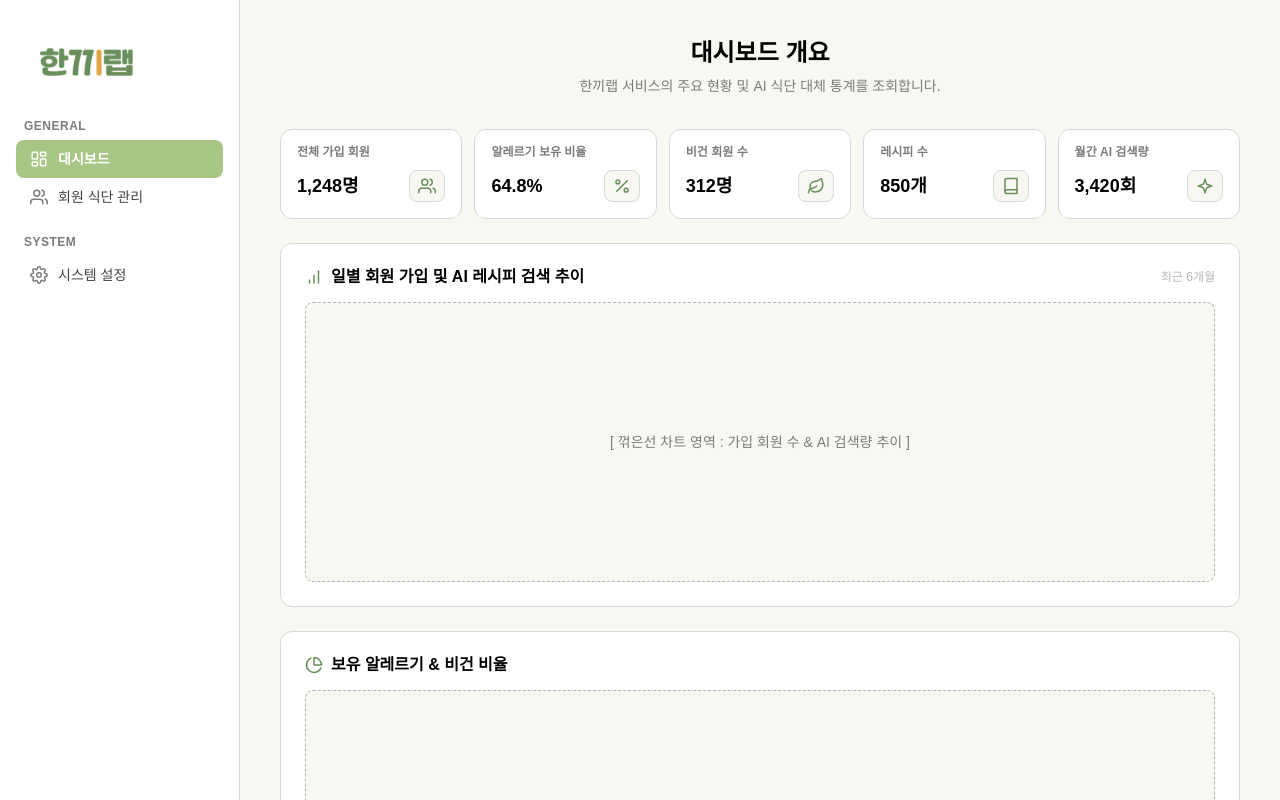
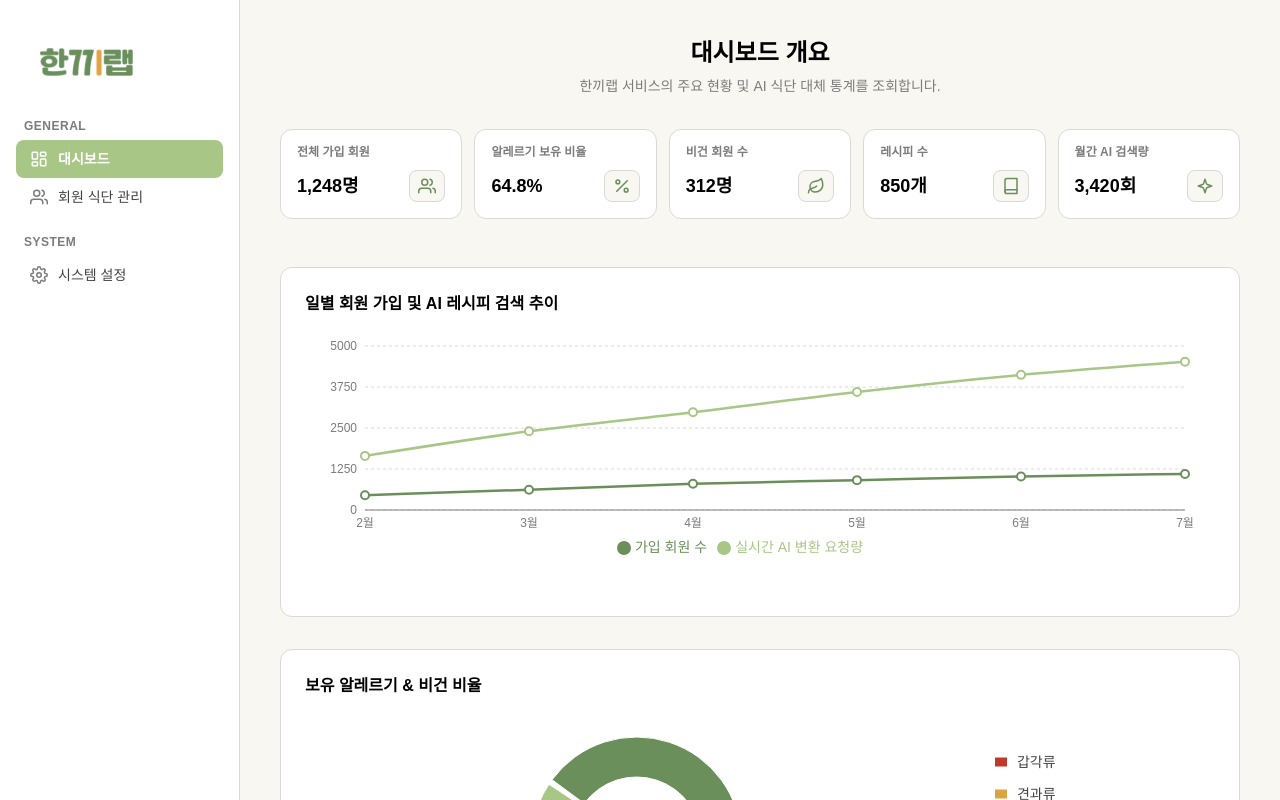
Before and after one commit to casperjwk/EST_FE_13_3nd_project, a React (Vite) app: page /admin in a window 1280 px wide. Shown: the top 800 px of the page. Built offline with nearby package versions, Linux system fonts and the light colour scheme; a web font is replaced by a local one.

Commit message:
feat: 대시보드 차트 생성

```diff
--- a/package.json
+++ b/package.json
@@ -18,7 +18,8 @@
     "react": "^19.2.8",
     "react-bootstrap": "^2.10.10",
     "react-dom": "^19.2.8",
-    "react-router": "^8.3.0"
+    "react-router": "^8.3.0",
+    "recharts": "^3.10.1"
   },
   "devDependencies": {
     "@types/react": "^19.2.17",
--- /dev/null
+++ b/src/pages/admin/DashboardChart.jsx
@@ -0,0 +1,186 @@
+import React, { useState, useEffect } from "react";
+import {
+  ResponsiveContainer,
+  LineChart,
+  Line,
+  XAxis,
+  YAxis,
+  CartesianGrid,
+  Tooltip,
+  Legend,
+  PieChart,
+  Pie,
+  Cell,
+} from "recharts";
+
+// 꺾은선 차트 임시 데이터
+const lineData = [
+  { month: "2월", userCount: 450, aiCount: 1650 },
+  { month: "3월", userCount: 620, aiCount: 2400 },
+  { month: "4월", userCount: 800, aiCount: 2980 },
+  { month: "5월", userCount: 910, aiCount: 3600 },
+  { month: "6월", userCount: 1020, aiCount: 4120 },
+  { month: "7월", userCount: 1100, aiCount: 4520 },
+];
+
+const DashboardChart = () => {
+  const [colors, setColors] = useState({
+    primary: "var(--primary)",
+    secondary: "var(--secondary)",
+    tag: "var(--tag)",
+    warning: "var(--warning)",
+    danger: "var(--danger)",
+    gray2: "var(--gray-2)",
+  });
+
+  useEffect(() => {
+    const rootStyle = getComputedStyle(document.documentElement);
+    setColors({
+      primary: rootStyle.getPropertyValue("--primary").trim() || "var(--primary)",
+      secondary: rootStyle.getPropertyValue("--secondary").trim() || "var(--secondary)",
+      tag: rootStyle.getPropertyValue("--tag").trim() || "var(--tag)",
+      warning: rootStyle.getPropertyValue("--warning").trim() || "var(--warning)",
+      danger: rootStyle.getPropertyValue("--danger").trim() || "var(--danger)",
+      gray2: rootStyle.getPropertyValue("--gray-2").trim() || "var(--gray-2)",
+    });
+  }, []);
+
+  // 도넛 차트 데이터
+  const pieData = [
+    { name: "우유", value: 42, color: colors.primary },
+    { name: "달걀", value: 28, color: colors.secondary },
+    { name: "견과류", value: 15, color: colors.tag },
+    { name: "돼지고기", value: 8, color: colors.warning },
+    { name: "갑각류", value: 4, color: colors.danger },
+    { name: "기타", value: 3, color: colors.gray2 },
+  ];
+
+  return (
+    <div style={{ display: "flex", flexDirection: "column", gap: "32px" }}>
+      {/* 꺾은선 차트 영역 */}
+      <div
+        style={{
+          width: "100%",
+          height: 350,
+          backgroundColor: "var(--white-1)",
+          padding: "24px",
+          borderRadius: "12px",
+          border: "1px solid var(--gray-1)",
+        }}
+      >
+        <h3 className="text-button-m" style={{ marginBottom: "20px", color: "var(--black-1)" }}>
+          일별 회원 가입 및 AI 레시피 검색 추이
+        </h3>
+        <ResponsiveContainer width="100%" height="80%">
+          <LineChart data={lineData} margin={{ top: 10, right: 30, left: 0, bottom: 0 }}>
+            <CartesianGrid strokeDasharray="3 3" vertical={false} stroke="var(--gray-1)" />
+            <XAxis dataKey="month" stroke="var(--gray-3)" tickLine={false} style={{ fontSize: "var(--xsmall)" }} />
+            <YAxis
+              domain={[0, 5000]}
+              ticks={[0, 1250, 2500, 3750, 5000]}
+              stroke="var(--gray-3)"
+              axisLine={false}
+              tickLine={false}
+              style={{ fontSize: "var(--xsmall)" }}
+            />
+            <Tooltip
+              contentStyle={{
+                backgroundColor: "var(--white-1)",
+                borderRadius: "8px",
+                border: "1px solid var(--gray-1)",
+                boxShadow: "0 4px 12px rgba(0,0,0,0.05)",
+                fontSize: "var(--small)",
+              }}
+              formatter={(value, name) => [
+                `${value.toLocaleString()}개`,
+                name === "userCount" ? "가입 회원 수" : "실시간 AI 변환 요청량",
+              ]}
+            />
+            <Legend
+              verticalAlign="bottom"
+              height={36}
+              iconType="circle"
+              wrapperStyle={{ fontSize: "var(--small)", color: "var(--black-2)" }}
+            />
+            <Line
+              type="monotone"
+              dataKey="userCount"
+              name="가입 회원 수"
+              stroke={colors.primary}
+              strokeWidth={2.5}
+              dot={{ r: 4, fill: "#FFF", stroke: colors.primary, strokeWidth: 2 }}
+              activeDot={{ r: 6, fill: colors.primary }}
+            />
+            <Line
+              type="monotone"
+              dataKey="aiCount"
+              name="실시간 AI 변환 요청량"
+              stroke={colors.secondary}
+              strokeWidth={2.5}
+              dot={{ r: 4, fill: "#FFF", stroke: colors.secondary, strokeWidth: 2 }}
+              activeDot={{ r: 6, fill: colors.secondary }}
+            />
+          </LineChart>
+        </ResponsiveContainer>
+      </div>
+
+      {/* 도넛 차트 영역 (범례 및 간격 개선 적용) */}
+      <div
+        style={{
+          width: "100%",
+          height: 360,
+          backgroundColor: "var(--white-1)",
+          padding: "24px",
+          borderRadius: "12px",
+          border: "1px solid var(--gray-1)",
+        }}
+      >
+        <h3 className="text-button-m" style={{ marginBottom: "20px", color: "var(--black-1)" }}>
+          보유 알레르기 & 비건 비율
+        </h3>
+        <ResponsiveContainer width="100%" height="80%">
+          <PieChart>
+            <Pie data={pieData} cx="40%" cy="50%" innerRadius={65} outerRadius={105} dataKey="value" paddingAngle={3}>
+              {pieData.map((entry, index) => (
+                <Cell key={`cell-${index}`} fill={entry.color} />
+              ))}
+            </Pie>
+            <Tooltip
+              contentStyle={{
+                backgroundColor: "var(--white-1)",
+                borderRadius: "8px",
+                border: "1px solid var(--gray-1)",
+                fontSize: "var(--small)",
+              }}
+              formatter={value => [`${value}%`, "비율"]}
+            />
+            <Legend
+              layout="vertical"
+              align="right"
+              verticalAlign="middle"
+              iconSize={12}
+              wrapperStyle={{
+                right: "15%",
+                lineHeight: "32px",
+              }}
+              formatter={value => (
+                <span
+                  style={{
+                    fontSize: "14px",
+                    color: "var(--black-2)",
+                    fontWeight: 500,
+                    marginLeft: "6px",
+                  }}
+                >
+                  {value}
+                </span>
+              )}
+            />
+          </PieChart>
+        </ResponsiveContainer>
+      </div>
+    </div>
+  );
+};
+
+export default DashboardChart;
--- a/src/pages/admin/DashboardSection.jsx
+++ b/src/pages/admin/DashboardSection.jsx
@@ -1,4 +1,5 @@
 import React, { useState, useEffect } from "react";
+import DashboardChart from "./DashboardChart";
 import styles from "./DashboardSection.module.css";
 
 /* ----------------------------------------------------
@@ -86,39 +87,6 @@ const SparklesIcon = () => (
   </svg>
 );
 
-const BarChartIcon = () => (
-  <svg
-    width="18"
-    height="18"
-    viewBox="0 0 24 24"
-    fill="none"
-    stroke="currentColor"
-    strokeWidth="2"
-    strokeLinecap="round"
-    strokeLinejoin="round"
-  >
-    <line x1="12" y1="20" x2="12" y2="10" />
-    <line x1="18" y1="20" x2="18" y2="4" />
-    <line x1="6" y1="20" x2="6" y2="16" />
-  </svg>
-);
-
-const PieChartIcon = () => (
-  <svg
-    width="18"
-    height="18"
-    viewBox="0 0 24 24"
-    fill="none"
-    stroke="currentColor"
-    strokeWidth="2"
-    strokeLinecap="round"
-    strokeLinejoin="round"
-  >
-    <path d="M21.21 15.89A10 10 0 1 1 8 2.83" />
-    <path d="M22 12A10 10 0 0 0 12 2v10z" />
-  </svg>
-);
-
 /* ----------------------------------------------------
    2. DashboardSection 메인 컴포넌트
 ---------------------------------------------------- */
@@ -132,7 +100,6 @@ const DashboardSection = () => {
     monthlyAiSearches: 3420,
   });
 
-  // 추후 실제 API 연동 시 사용할 useEffect 구문 예시
   useEffect(() => {
     // async function fetchDashboardData() {
     //   const data = await getAdminDashboardStats();
@@ -195,27 +162,9 @@ const DashboardSection = () => {
         ))}
       </div>
 
-      {/* 3. 추이 차트 영역 */}
-      <div className={styles.chartCard}>
-        <div className={styles.chartHeader}>
-          <h2 className={styles.chartTitle}>
-            <BarChartIcon />
-            <span>일별 회원 가입 및 AI 레시피 검색 추이</span>
-          </h2>
-          <span className={styles.chartSub}>최근 6개월</span>
-        </div>
-        <div className={styles.chartBox}>[ 꺾은선 차트 영역 : 가입 회원 수 & AI 검색량 추이 ]</div>
-      </div>
-
-      {/* 4. 알레르기/비건 비율 차트 영역 */}
-      <div className={styles.chartCard}>
-        <div className={styles.chartHeader}>
-          <h2 className={styles.chartTitle}>
-            <PieChartIcon />
-            <span>보유 알레르기 & 비건 비율</span>
-          </h2>
-        </div>
-        <div className={styles.chartBox}>[ 도넛 차트 영역 : 우유, 계란, 견과류, 돼지고기, 갑각류 등 ]</div>
+      {/* 3 & 4. 차트 영역 (DashboardChart 컴포넌트 연결) */}
+      <div style={{ marginTop: "24px" }}>
+        <DashboardChart />
       </div>
     </div>
   );
```
Also changed, not shown: 1 other file (tests, documents, lock files or other folders).
